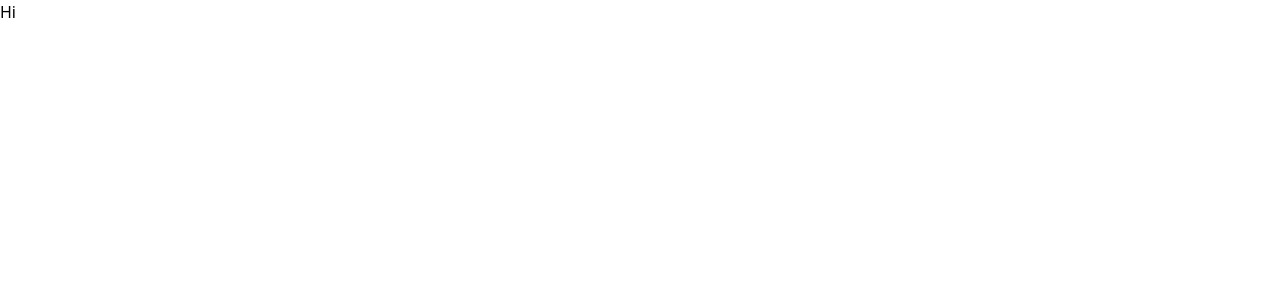
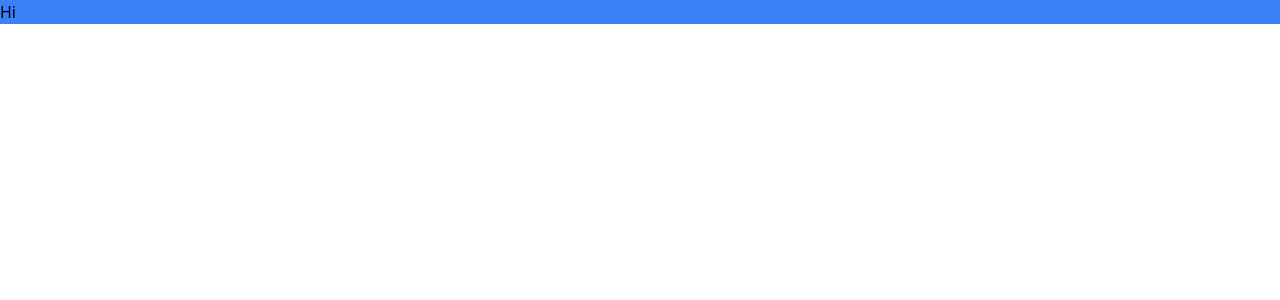
Before and after one commit to ryan-warner/Flight-Log, a React (Create React App) app: page / in a window 1280 px wide. Shown: the top 300 px of the page. Built offline with nearby package versions, Linux system fonts and the light colour scheme.

Commit message:
Fixed tailwind

```diff
--- a/tailwind.config.js
+++ b/tailwind.config.js
@@ -1,6 +1,8 @@
 /** @type {import('tailwindcss').Config} */
 module.exports = {
-  content: [],
+  content: [
+    "./src/**/*.{js,jsx,ts,tsx}",
+  ],
   theme: {
     extend: {},
   },
```
